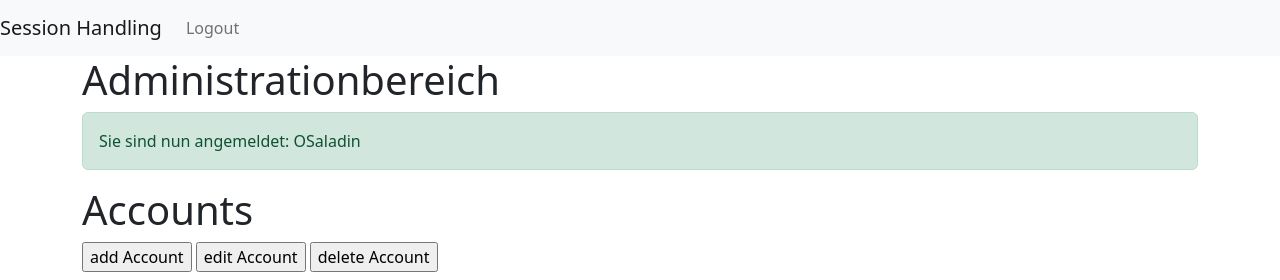
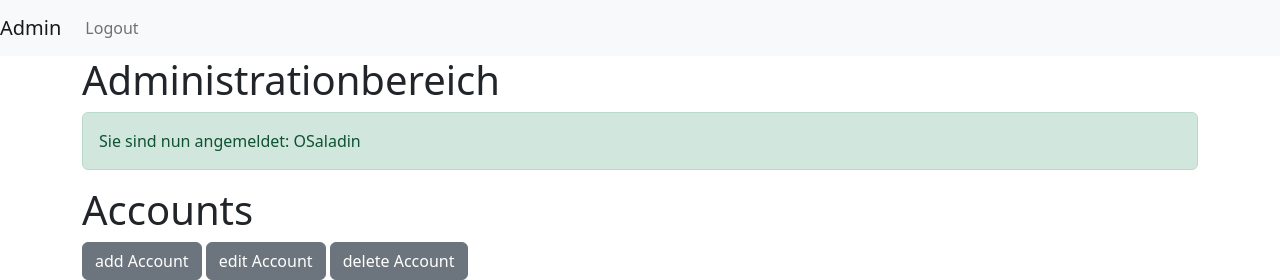
Before and after one commit to 54L4D1N/AccountManager, a PHP site: page /admin.php in a window 1280 px wide. Shown: the top 280 px of the page. Run offline with PHP 8.4, Linux system fonts and the light colour scheme; a user stored in the database is signed in; data comes from the database, SQL or seed files in the repository; both versions use the stored data as it was after the commit; some libraries are stand-ins or nearby versions.

Commit message:
updated db & renamed navbar

```diff
--- a/admin.php
+++ b/admin.php
@@ -30,17 +30,15 @@ if (!isset($_SESSION['loggedin']) or !$_SESSION['loggedin']) {
     <title>Administrationbereich</title>
 
     <!-- Bootstrap -->
-    <link href="https://cdn.jsdelivr.net/npm/bootstrap@5.2.1/dist/css/bootstrap.min.css" rel="stylesheet"
-          integrity="sha384-iYQeCzEYFbKjA/T2uDLTpkwGzCiq6soy8tYaI1GyVh/UjpbCx/TYkiZhlZB6+fzT" crossorigin="anonymous">
+    <link href="https://cdn.jsdelivr.net/npm/bootstrap@5.2.1/dist/css/bootstrap.min.css" rel="stylesheet" integrity="sha384-iYQeCzEYFbKjA/T2uDLTpkwGzCiq6soy8tYaI1GyVh/UjpbCx/TYkiZhlZB6+fzT" crossorigin="anonymous">
     <!-- Font Awesome -->
     <script src="https://kit.fontawesome.com/aa92474866.js" crossorigin="anonymous"></script>
 </head>
 
 <body>
     <nav class="navbar navbar-expand-lg navbar-light bg-light">
-    <a class="navbar-brand" href="admin.php">Session Handling</a>
-    <button class="navbar-toggler" type="button" data-toggle="collapse" data-target="#navbarSupportedContent"
-            aria-controls="navbarSupportedContent" aria-expanded="false" aria-label="Toggle navigation">
+        <a class="navbar-brand" href="admin.php">Admin</a>
+        <button class="navbar-toggler" type="button" data-toggle="collapse" data-target="#navbarSupportedContent" aria-controls="navbarSupportedContent" aria-expanded="false" aria-label="Toggle navigation">
             <span class="navbar-toggler-icon"></span>
         </button>
 
@@ -71,9 +69,9 @@ if (!isset($_SESSION['loggedin']) or !$_SESSION['loggedin']) {
     <div class="container">
         <form action="edit.php">
             <h1>Accounts</h1>
-        <input type="button" onclick="location.pathname='accountManager/addAccount.php'" value="add Account"/>
-        <input type="submit" value="edit Account"/>
-        <input type="button" onclick="location.pathname='accountManager/deleteAccount.php'" value="delete Account"/>
+            <input type="button" class="btn btn-secondary" onclick="location.pathname='accountManager/addAccount.php'" value="add Account" />
+            <input type="submit" class="btn btn-secondary" value="edit Account" />
+            <input type="button" class="btn btn-secondary" onclick="location.pathname='accountManager/deleteAccount.php'" value="delete Account" />
             <?php
             $query = "SELECT * FROM account WHERE userid = ?";
             $stmt = $mysqli->prepare($query);
@@ -100,8 +98,7 @@ if (!isset($_SESSION['loggedin']) or !$_SESSION['loggedin']) {
 
             echo "<tbody>";
             while ($row = $result->fetch_assoc()) {
-            echo "
-            <tr>
+                echo "<tr>
                 <th scope='row'>1</th>
                 <td>" . $row['name'] . "</td>
                 <td>" . $row['firstname'] . "</td>
@@ -112,7 +109,7 @@ if (!isset($_SESSION['loggedin']) or !$_SESSION['loggedin']) {
                 <td>" . $row['link'] . "</td>
                 <td>" . $row['description'] . "</td>
                 <td>" . $row['comment'] . "</td>
-                <td align='center'><input type='radio' id='select' name='select' value=".$row['id']."></td>
+                <td align='center'><input type='radio' id='select' name='select' value=" . $row['id'] . "></td>
             </tr>";
             }
             echo "</tbody>";
@@ -120,9 +117,7 @@ if (!isset($_SESSION['loggedin']) or !$_SESSION['loggedin']) {
             ?>
         </form>
     </div>
-<script src="https://cdn.jsdelivr.net/npm/bootstrap@5.2.1/dist/js/bootstrap.bundle.min.js"
-        integrity="sha384-u1OknCvxWvY5kfmNBILK2hRnQC3Pr17a+RTT6rIHI7NnikvbZlHgTPOOmMi466C8"
-        crossorigin="anonymous"></script>
+    <script src="https://cdn.jsdelivr.net/npm/bootstrap@5.2.1/dist/js/bootstrap.bundle.min.js" integrity="sha384-u1OknCvxWvY5kfmNBILK2hRnQC3Pr17a+RTT6rIHI7NnikvbZlHgTPOOmMi466C8" crossorigin="anonymous"></script>
 </body>
 </body>
 
--- a/edit.php
+++ b/edit.php
@@ -102,7 +102,7 @@ if ($_SERVER['REQUEST_METHOD'] == "POST") {
 
 <body>
     <nav class="navbar navbar-expand-lg navbar-light bg-light">
-        <a class="navbar-brand" href="admin.php">Session Handling</a>
+        <a class="navbar-brand" href="admin.php">Admin</a>
         <button class="navbar-toggler" type="button" data-toggle="collapse" data-target="#navbarSupportedContent" aria-controls="navbarSupportedContent" aria-expanded="false" aria-label="Toggle navigation">
             <span class="navbar-toggler-icon"></span>
         </button>
@@ -165,7 +165,7 @@ if ($_SERVER['REQUEST_METHOD'] == "POST") {
         </div>
         <div class='form-group'>
             <label for='comment'>Kommentar</label>
-            <textarea name='comment' class='form-control' id='comment' rows='2' >".htmlspecialchars($row['comment'])."</textarea>
+            <textarea name='comment' class='form-control' id='comment' rows='2' >" . htmlspecialchars($row['comment']) . "</textarea>
         </div>
         <button type='submit' name='button' value='submit' class='btn btn-info'>Senden</button>
         <button type='reset' name='button' value='reset' class='btn btn-warning'>Löschen</button>
```
Also changed, not shown: accountManager.sql (+17 -8 lines), addAccount.php (+4 -4 lines). Lines whose indentation alone changed are shown as unchanged.
